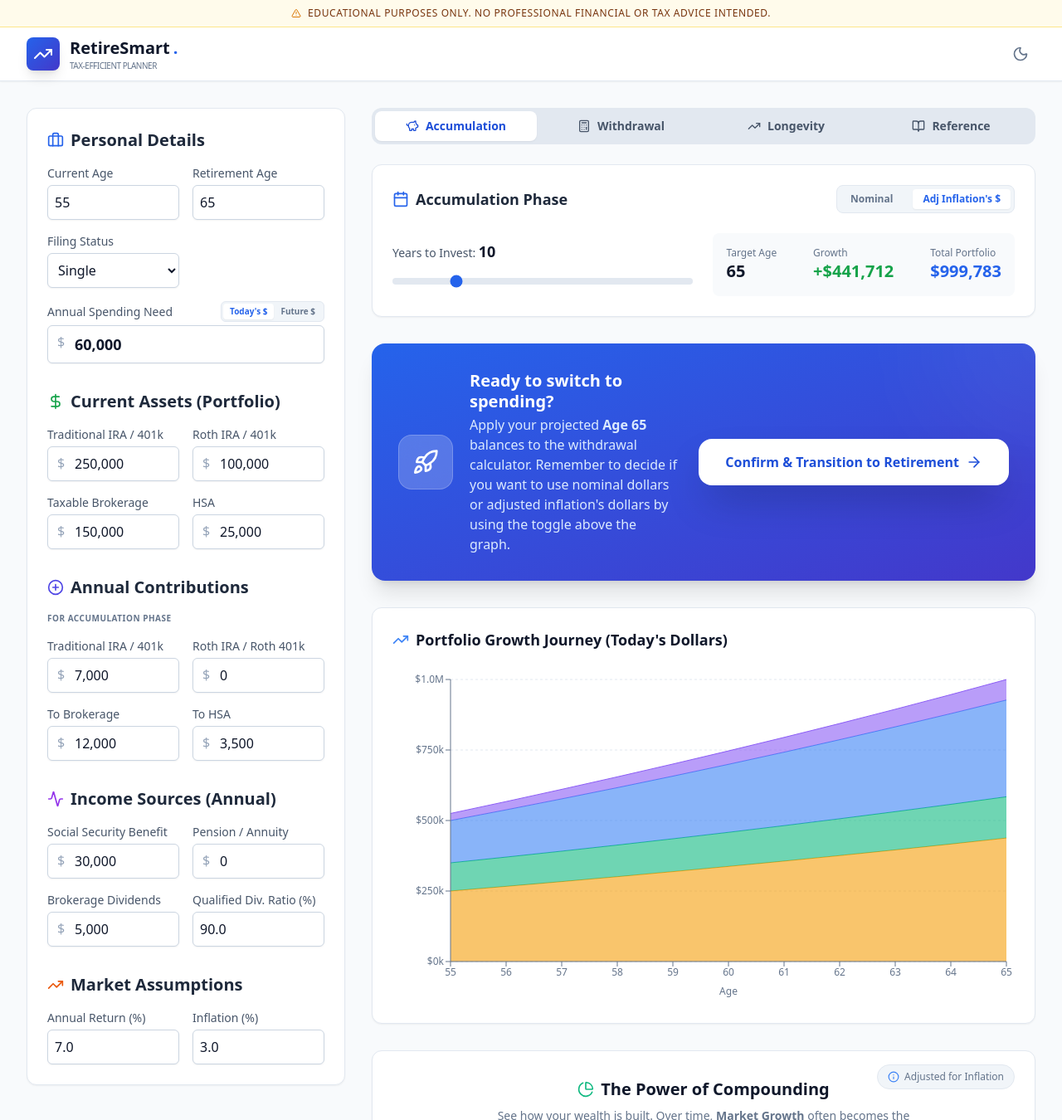
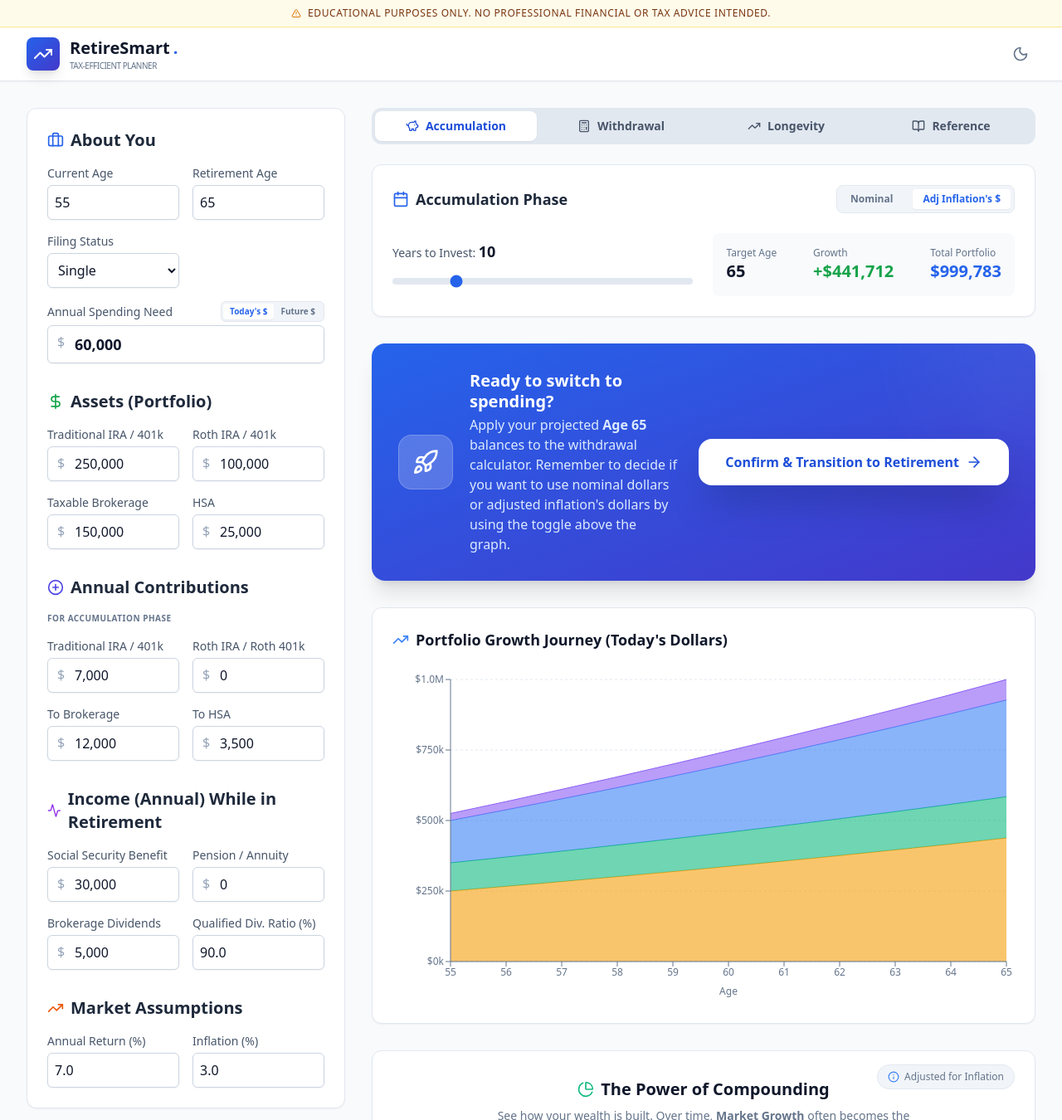
Before and after one commit to meva/FiscalSunset, a React (Vite) app: page / in a window 1280 px wide. Shown: the top 1350 px of the page at 83% size. Built offline with nearby package versions, Linux system fonts and the light colour scheme.

Commit message:
feat: Add footer component and improve UI text clarity for input sections and chart tooltips.

```diff
--- a/components/AccumulationStrategy.tsx
+++ b/components/AccumulationStrategy.tsx
@@ -190,8 +190,10 @@ const AccumulationStrategy: React.FC<AccumulationStrategyProps> = ({ profile, se
                                 tick={{ fontSize: 12 }}
                             />
                             <Tooltip
-                                contentStyle={{ backgroundColor: tooltipBg, borderColor: gridColor, color: tooltipText, borderRadius: '8px', fontSize: '12px' }}
+                                contentStyle={{ backgroundColor: tooltipBg, borderColor: gridColor, color: tooltipText, borderRadius: '10px', fontSize: '12px' }}
                                 formatter={(value: number) => `$${value.toLocaleString()}`}
+                                labelFormatter={(label) => `Age ${label}`}
+                                labelStyle={{ fontWeight: 'bold', color: tooltipText }}
                             />
                             <Area type="monotone" dataKey="trad" stackId="1" stroke={ACCOUNT_COLORS.trad} fill={ACCOUNT_COLORS.trad} fillOpacity={0.6} name="Trad IRA/401k" />
                             <Area type="monotone" dataKey="roth" stackId="1" stroke={ACCOUNT_COLORS.roth} fill={ACCOUNT_COLORS.roth} fillOpacity={0.6} name="Roth IRA/401k" />
--- a/components/InputSection.tsx
+++ b/components/InputSection.tsx
@@ -95,7 +95,7 @@ const InputSection: React.FC<InputSectionProps> = ({ profile, setProfile }) => {
         <div className="flex justify-between items-center mb-4">
           <h2 className="text-xl font-bold text-slate-800 dark:text-white flex items-center gap-2">
             <Briefcase className="w-5 h-5 text-blue-600" />
-            Personal Details
+            About You
           </h2>
           {profile.age < profile.baseAge && (
             <div className="flex items-center gap-1 text-xs font-bold text-red-600 bg-red-50 dark:bg-red-900/30 px-2 py-1 rounded-md border border-red-200 dark:border-red-800">
@@ -176,7 +176,7 @@ const InputSection: React.FC<InputSectionProps> = ({ profile, setProfile }) => {
       <div>
         <h2 className={headerClass}>
           <DollarSign className="w-5 h-5 text-green-600" />
-          Current Assets (Portfolio)
+          Assets (Portfolio)
         </h2>
         <div className="grid grid-cols-1 md:grid-cols-2 gap-4">
           {[
@@ -233,7 +233,7 @@ const InputSection: React.FC<InputSectionProps> = ({ profile, setProfile }) => {
       <div>
         <h2 className={headerClass}>
           <Activity className="w-5 h-5 text-purple-600" />
-          Income Sources (Annual)
+          Income (Annual) While in Retirement
         </h2>
         <div className="grid grid-cols-1 md:grid-cols-2 gap-4">
           <div>
```
Also changed, not shown: components/Footer.tsx (added, +24 -0 lines).
